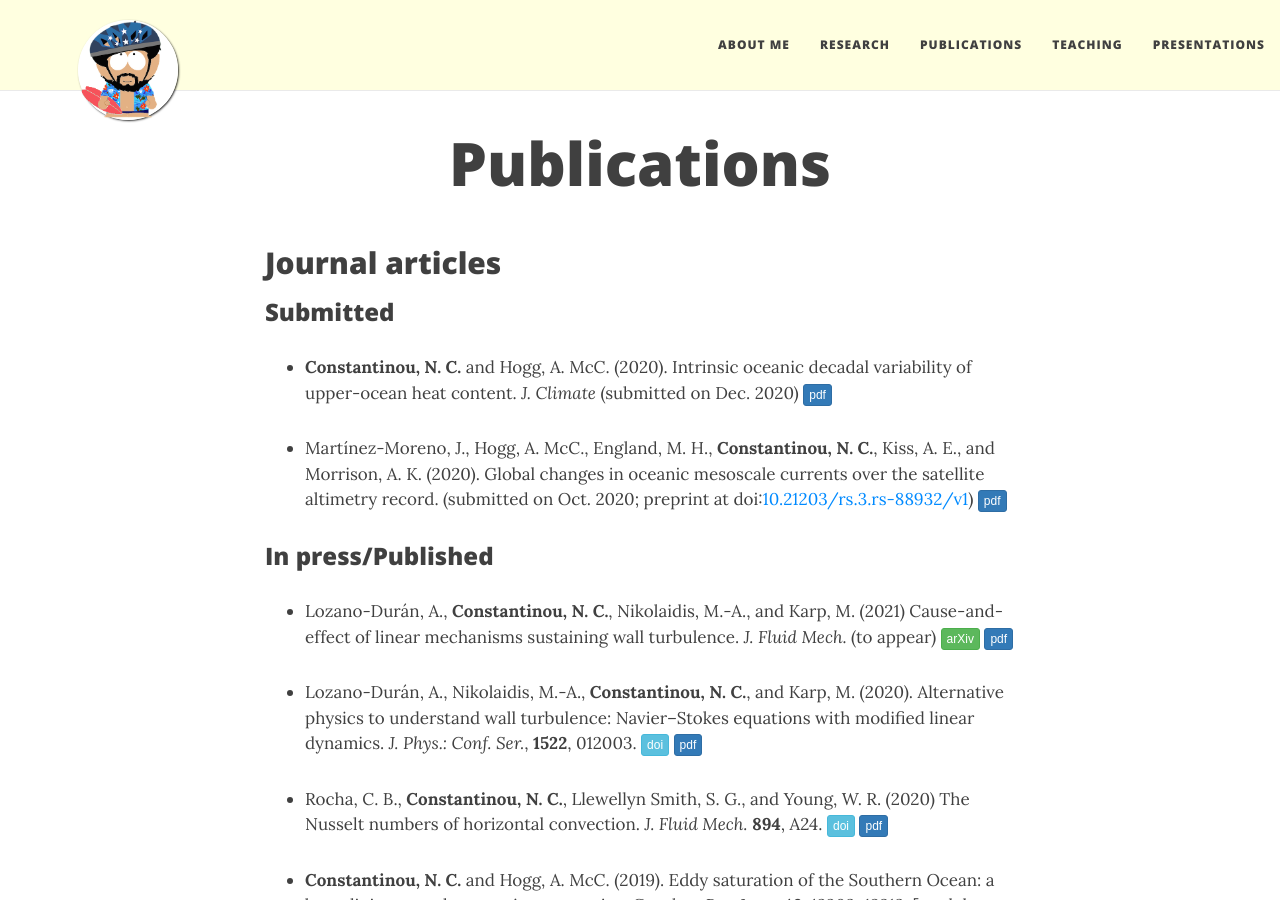
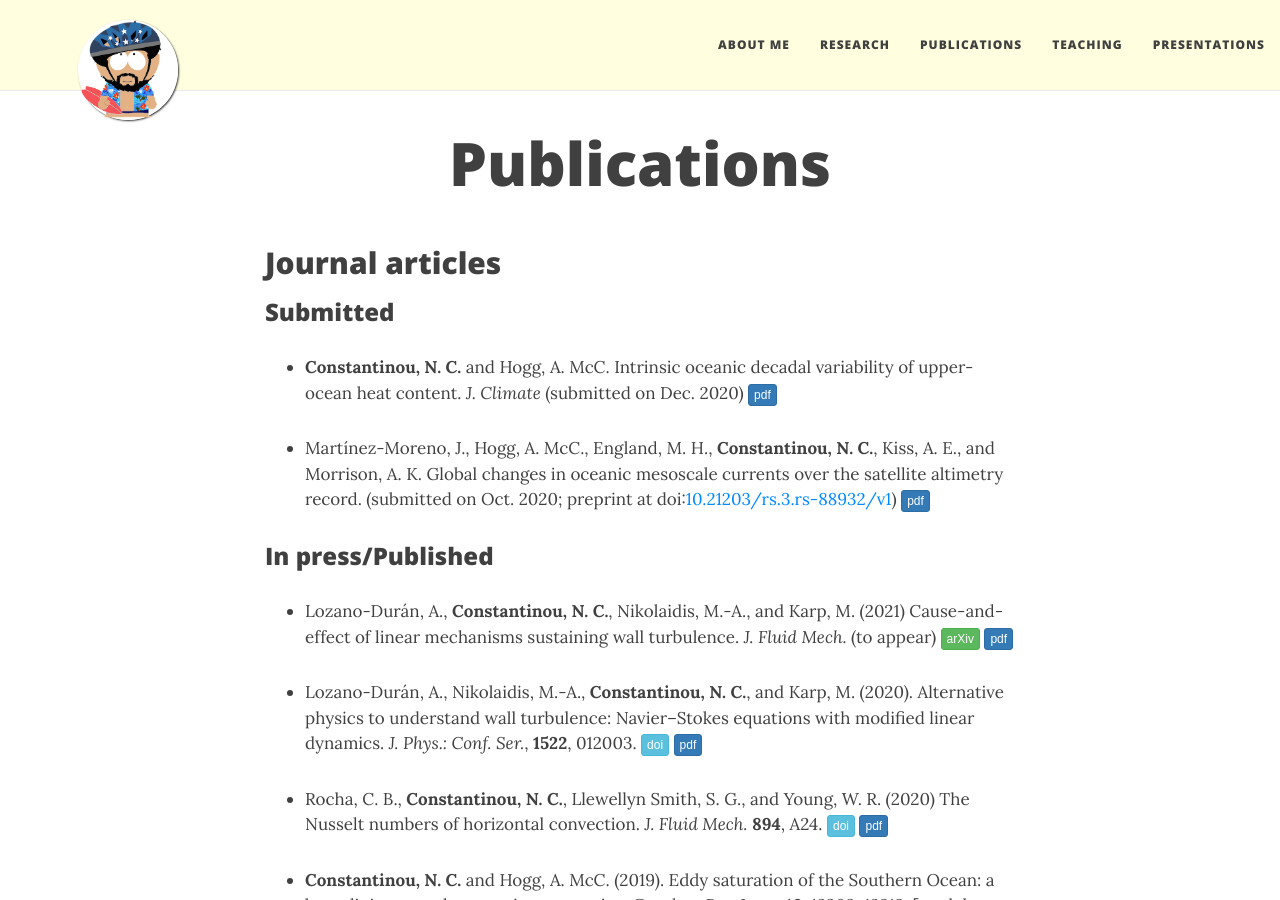
Before and after one commit to navidcy/navidcy.github.io, a Jekyll site: the page built from publications.md, in a window 1280 px wide and 900 px high. Built offline with Jekyll 4.4.1, drawn with Linux system fonts in a browser that asks for light colours; nearby versions of some CDN libraries; comment, search, counter and statistics services are not loaded.

Commit message:
remove 2020s

```diff
--- a/publications.md
+++ b/publications.md
@@ -16,10 +16,10 @@
 
 ### Submitted
 
-- **Constantinou, N. C.** and  Hogg, A. McC. (2020). Intrinsic oceanic decadal variability of upper-ocean heat content. _J. Climate_ (submitted on Dec. 2020) <!--[<span class="btn btn-success btn-xs{{end}}" style="font-family:sans-serif;">arXiv</span>][arXiv:1912.05229]{:target="_blank"}--> [<span class="btn btn-primary btn-xs{{end}}" style="font-family:sans-serif;">pdf</span>][intrinsic-ocean-var]
+- **Constantinou, N. C.** and  Hogg, A. McC. Intrinsic oceanic decadal variability of upper-ocean heat content. _J. Climate_ (submitted on Dec. 2020) <!--[<span class="btn btn-success btn-xs{{end}}" style="font-family:sans-serif;">arXiv</span>][arXiv:1912.05229]{:target="_blank"}--> [<span class="btn btn-primary btn-xs{{end}}" style="font-family:sans-serif;">pdf</span>][intrinsic-ocean-var]
 
 
-- Martínez-Moreno, J., Hogg, A. McC., England, M. H., **Constantinou, N. C.**, Kiss, A. E., and Morrison, A. K. (2020). Global changes in oceanic mesoscale currents over the satellite altimetry record. (submitted on Oct. 2020; preprint at doi:<a href="https://doi.org/10.21203/rs.3.rs-88932/v1">10.21203/rs.3.rs-88932/v1</a>) [<span class="btn btn-primary btn-xs{{end}}" style="font-family:sans-serif;">pdf</span>][global-eke-trends]
+- Martínez-Moreno, J., Hogg, A. McC., England, M. H., **Constantinou, N. C.**, Kiss, A. E., and Morrison, A. K. Global changes in oceanic mesoscale currents over the satellite altimetry record. (submitted on Oct. 2020; preprint at doi:<a href="https://doi.org/10.21203/rs.3.rs-88932/v1">10.21203/rs.3.rs-88932/v1</a>) [<span class="btn btn-primary btn-xs{{end}}" style="font-family:sans-serif;">pdf</span>][global-eke-trends]
 
 
 ### In press/Published
```
